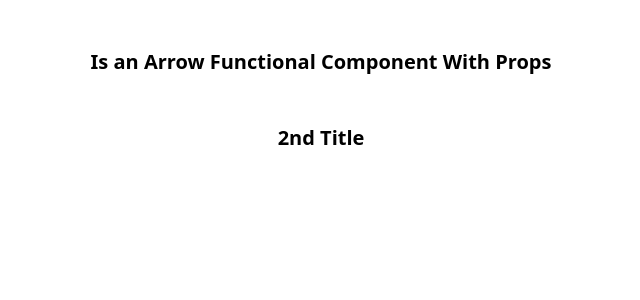
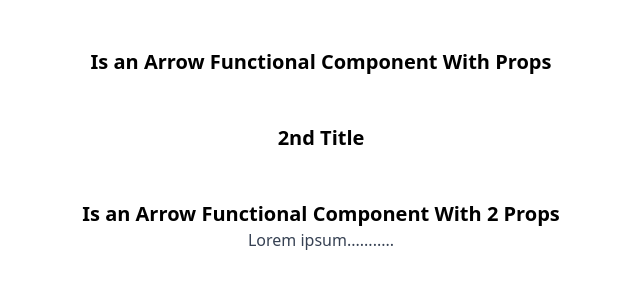
Before and after one commit to liavergou/cf8-react-intro, a React app: page / in a window 1280 px wide. Shown: the top 300 px of the page, without its empty margins (319-959 px from the left). Built offline with nearby package versions, Linux system fonts and the light colour scheme; the HTML template or start-up script is replaced by a standard one.

Commit message:
feat: add component ArrowFunctionalComponentWithPropsType

```diff
--- a/src/App.tsx
+++ b/src/App.tsx
@@ -5,6 +5,7 @@
 // import FunctionalComponent from "./components/FunctionalComponent.tsx";
 // import ArrowFunctionalComponent from "./components/ArrowFunctionalComponent.tsx";
 import ArrowFunctionalComponentWithProps from "./components/ArrowFunctionalComponentWithProps.tsx";
+import ArrowFunctionalComponentWithPropsType from "./components/ArrowFunctionalComponentWithPropsType.tsx";
 
 function App() {
 
@@ -17,9 +18,11 @@
         {/*<ArrowFunctionalComponent/>*/}
         <ArrowFunctionalComponentWithProps title = "Is an Arrow Functional Component With Props"/>
         <ArrowFunctionalComponentWithProps title = "2nd Title"/>
+        <ArrowFunctionalComponentWithPropsType
+            title = "Is an Arrow Functional Component With 2 Props"
+            description = "Lorem ipsum..........."
 
-
-
+            />
     </>
   )
 }
--- a/src/components/ArrowFunctionalComponentWithProps.tsx
+++ b/src/components/ArrowFunctionalComponentWithProps.tsx
@@ -8,7 +8,6 @@
         <>
             <h1 className="text-center text-xl font-bold mt-12">{title}</h1>
 
-
         </>
 
     )
--- /dev/null
+++ b/src/components/ArrowFunctionalComponentWithPropsType.tsx
@@ -0,0 +1,28 @@
+type PropA = {
+    title: string;
+}
+
+type PropB = {
+    description: string;
+}
+
+type Props = PropA & PropB;
+
+// interface Props {
+//   title: string;
+// }
+//
+// interface Props {
+//   description: string;
+// }
+
+const ArrowFunctionalComponentWithPropsType =({title, description}: Props) => {
+    return (
+        <>
+            <h1 className="text-center text-xl font-bold mt-12">{title}</h1>
+            <p className="text-center text-gray-700">{description}</p>
+        </>
+    )
+}
+
+export default ArrowFunctionalComponentWithPropsType;
```
